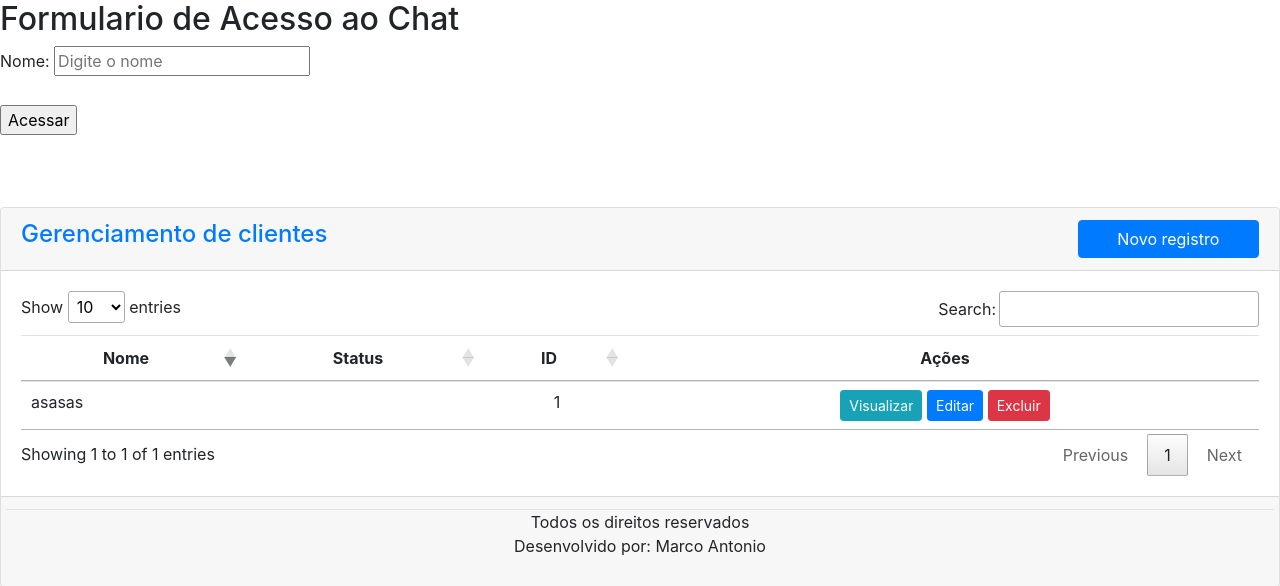
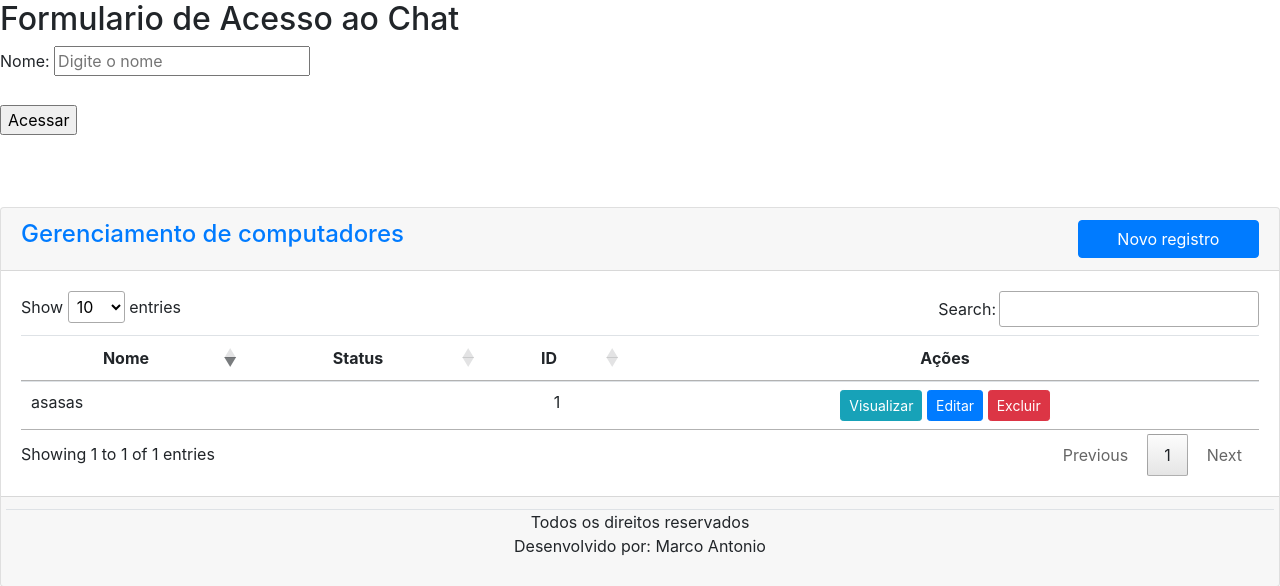
Before and after one commit to MarcoTech1234/dataTablesTeste, a PHP site: page / in a window 1280 px wide. Shown: the top 586 px of the page. Run offline with PHP 8.4, Linux system fonts and the light colour scheme; data comes from the database, SQL or seed files in the repository; some libraries are stand-ins or nearby versions.

Commit message:
testando o retorno de dados

```diff
--- a/index.php
+++ b/index.php
@@ -53,7 +53,7 @@
                 <div class="row">
                     <div class="col-12 col-sm-10">
                         <h4 class="text-primary">
-                            Gerenciamento de clientes
+                            Gerenciamento de computadores
                         </h4>
                     </div>
                     <div class="col-12 col-sm-2">
```
